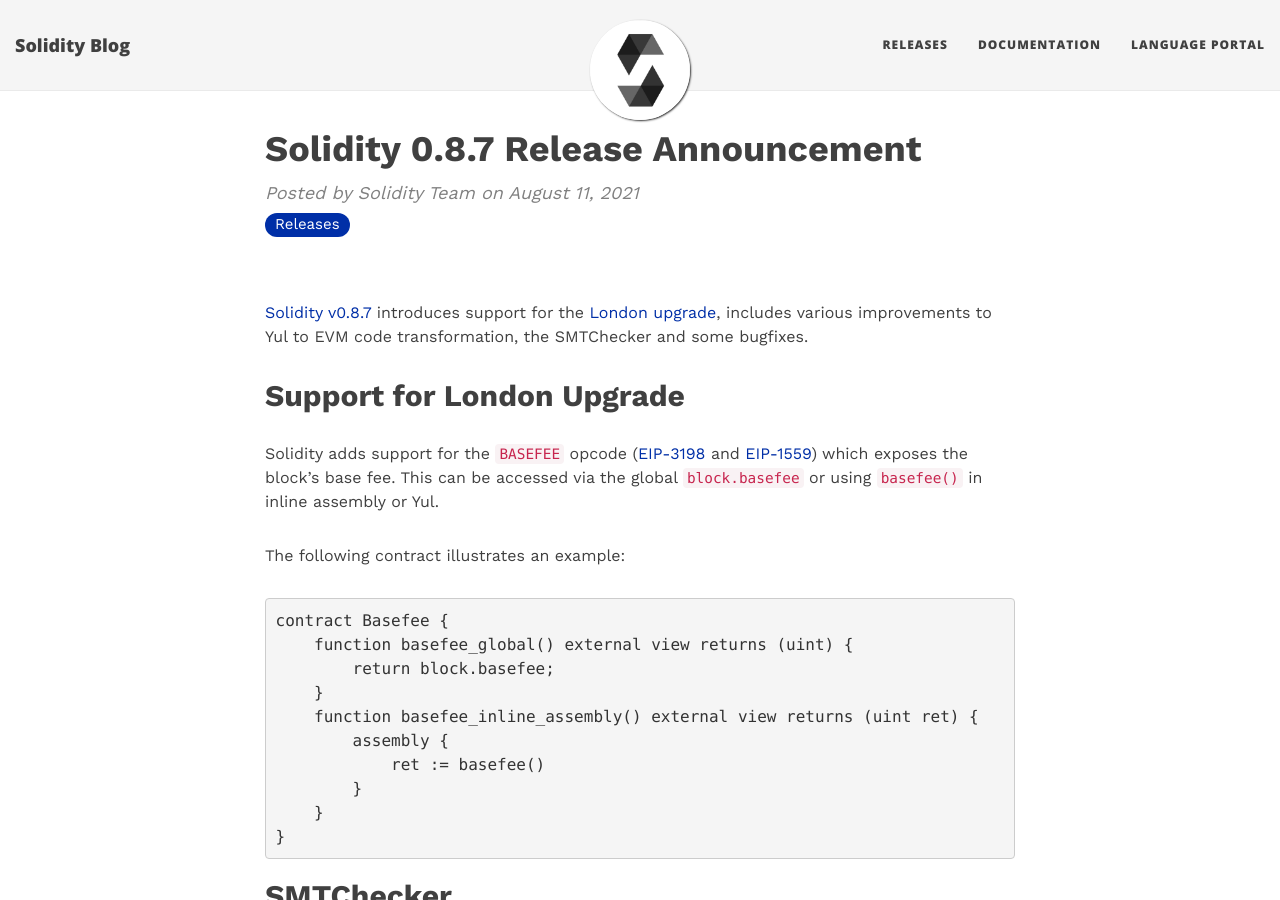
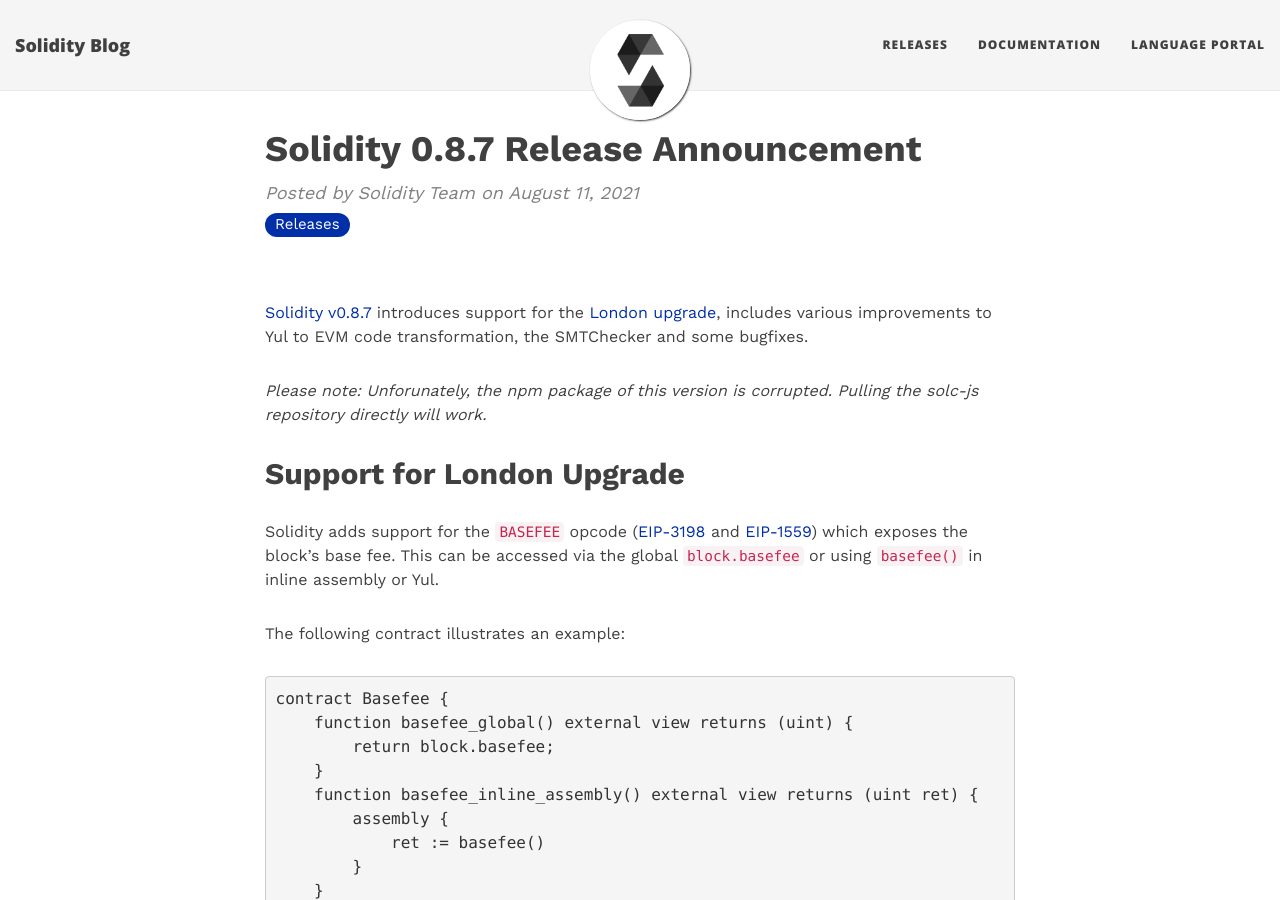
Before and after one commit to krismark930/solidity-blog, a Jekyll site: the page built from _posts/2021-08-11-solidity-0.8.7-release-announcement.md, in a window 1280 px wide and 900 px high. Built offline with Jekyll 4.4.1, drawn with Linux system fonts in a browser that asks for light colours.

Commit message:
Update 2021-08-11-solidity-0.8.7-release-announcement.md

```diff
--- a/_posts/2021-08-11-solidity-0.8.7-release-announcement.md
+++ b/_posts/2021-08-11-solidity-0.8.7-release-announcement.md
@@ -10,6 +10,8 @@ category: Releases
 [Solidity v0.8.7](https://github.com/ethereum/solidity/releases/tag/v0.8.7) introduces support for
 the [London upgrade](https://blog.ethereum.org/2021/07/15/london-mainnet-announcement/), includes
 various improvements to Yul to EVM code transformation, the SMTChecker and some bugfixes.
+
+_Please note: Unforunately, the npm package of this version is corrupted. Pulling the solc-js repository directly will work._
 
 ## Support for London Upgrade
 
```
